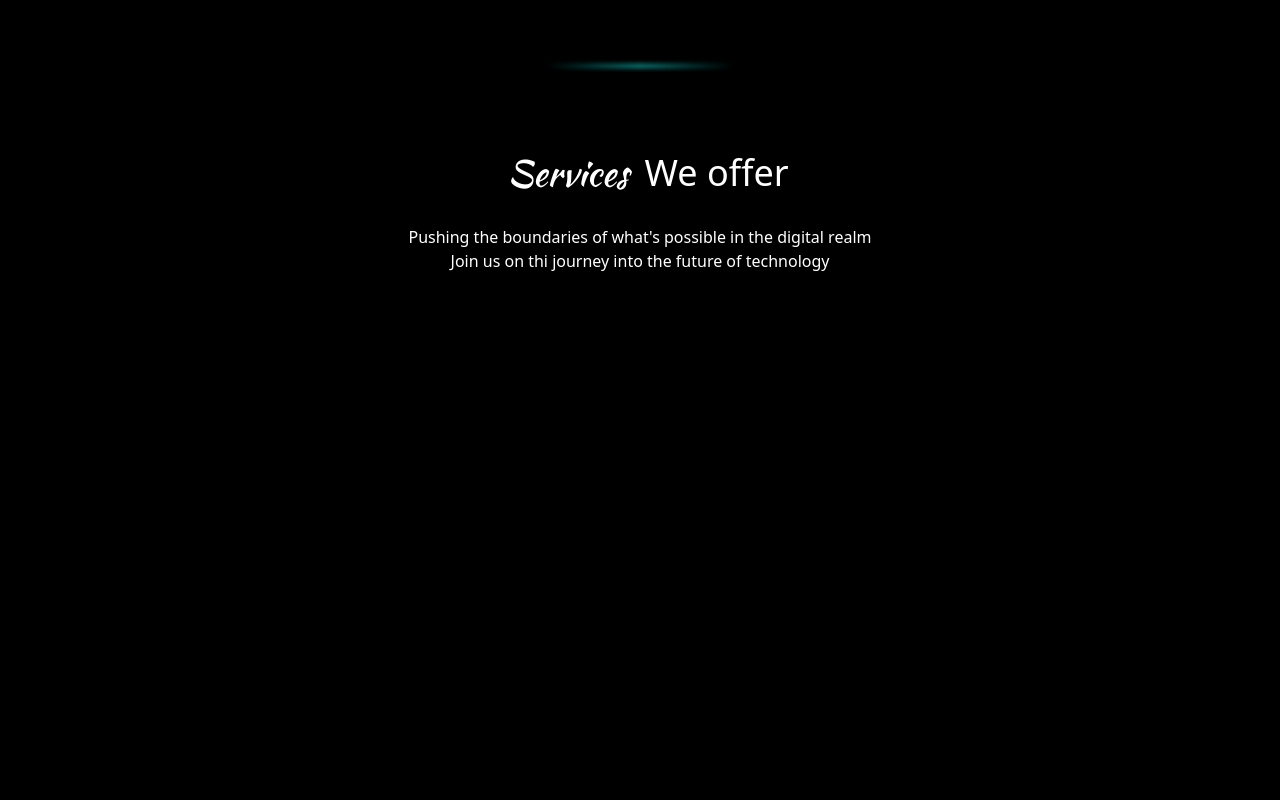
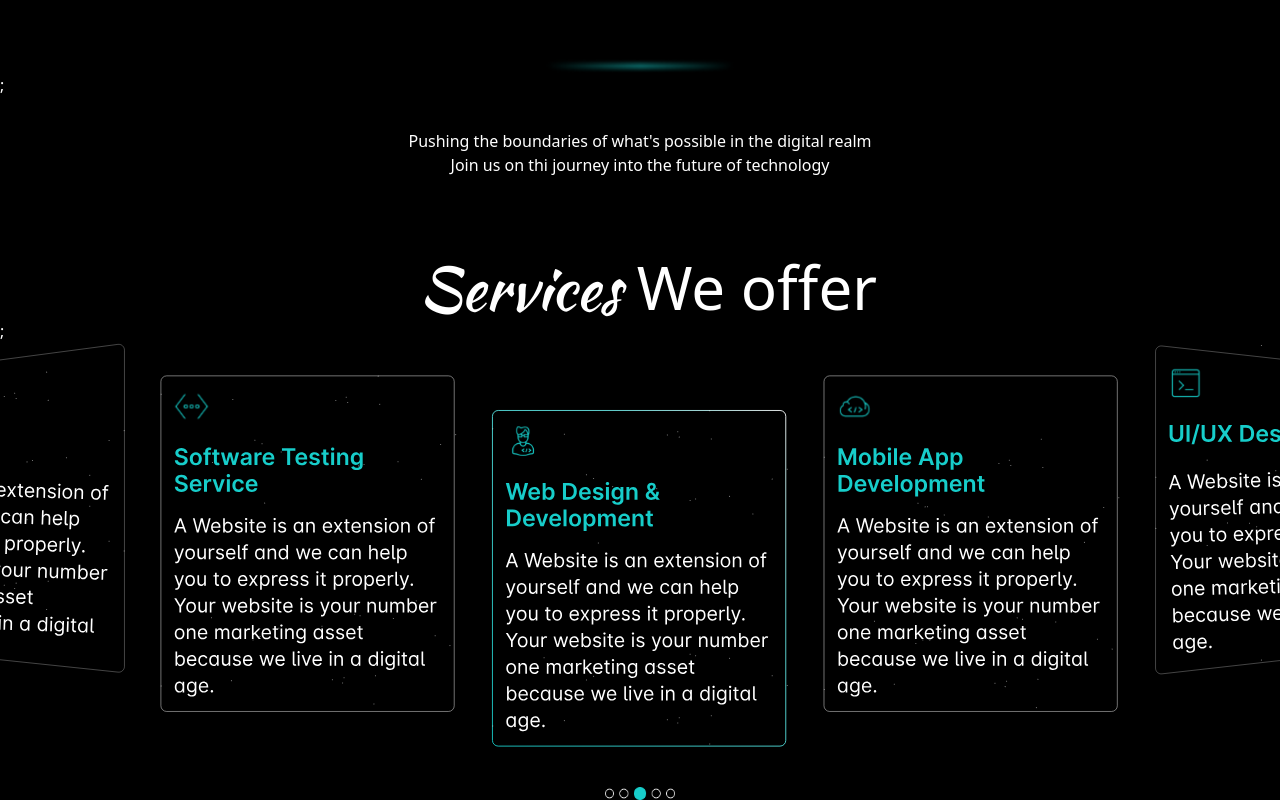
Before and after one commit to HarikaraPrashath/Ceylon_Developer_ui, a Next.js app: page / in a window 1280 px wide. Shown: the part 753-1553 px from the top of the page. Before the commit the page ends 1026 px from the top, so only its background shows below. Built offline with nearby package versions, Linux system fonts and the light colour scheme.

Commit message:
Refactor code structure

```diff
--- a/app/page.tsx
+++ b/app/page.tsx
@@ -34,7 +34,7 @@ export default function Home() {
               <Link href="/">
                 <Image
                   src="/Images/Button.png"
-                  alt="Logo"
+                  alt="button"
                   width={120}
                   height={120}
                   priority
@@ -44,7 +44,7 @@ export default function Home() {
             <div>
               <Image
                 src="/Images/Group 31.png"
-                alt="Logo"
+                alt="users"
                 width={80}
                 height={80}
                 priority
@@ -57,7 +57,7 @@ export default function Home() {
           </div>
           <Image
             src="/Images/Line 4.png"
-            alt="Logo"
+            alt="Horizontal Line"
             width={200}
             height={200}
             priority
@@ -66,10 +66,30 @@ export default function Home() {
         </div>
 
       </div>
-      {/* Service */}
+      {/* Service */};
       <div>
-          <h1 className="text-4xl text-center mt-20 "><span className="[font-family:var(--font-kaushan)] px-4">Services</span>We offer</h1>
-          <p className="mt-8 text-center"> Pushing the boundaries of what&apos;s possible in the digital realm <br/> Join us on thi journey into the future of technology </p>
+        <p className="mt-8 text-center"> Pushing the boundaries of what&apos;s possible in the digital realm <br /> Join us on thi journey into the future of technology </p>
+        <div>
+          <h1 className="text-6xl text-center mt-20 "><span className="[font-family:var(--font-kaushan)] px-4">Services</span>We offer</h1>;
+
+
+          <Image
+            src="/Images/scrollerVertical.svg"
+            alt="scrollerVertical"
+            width={100}
+            height={100}
+            className="mx-auto w-[100%]"
+          />
+
+
+          <Image
+            src="/Images/Carousel-nodes.png"
+            alt="Carousel-nodes"
+            width={70}
+            height={70}
+            className="mx-auto mt-10"
+          />
+        </div>
       </div>
     </div>
   );
```
Also changed, not shown: public/Images/Carousel-nodes.png (added), public/Images/scrollerVertical.svg (added).
